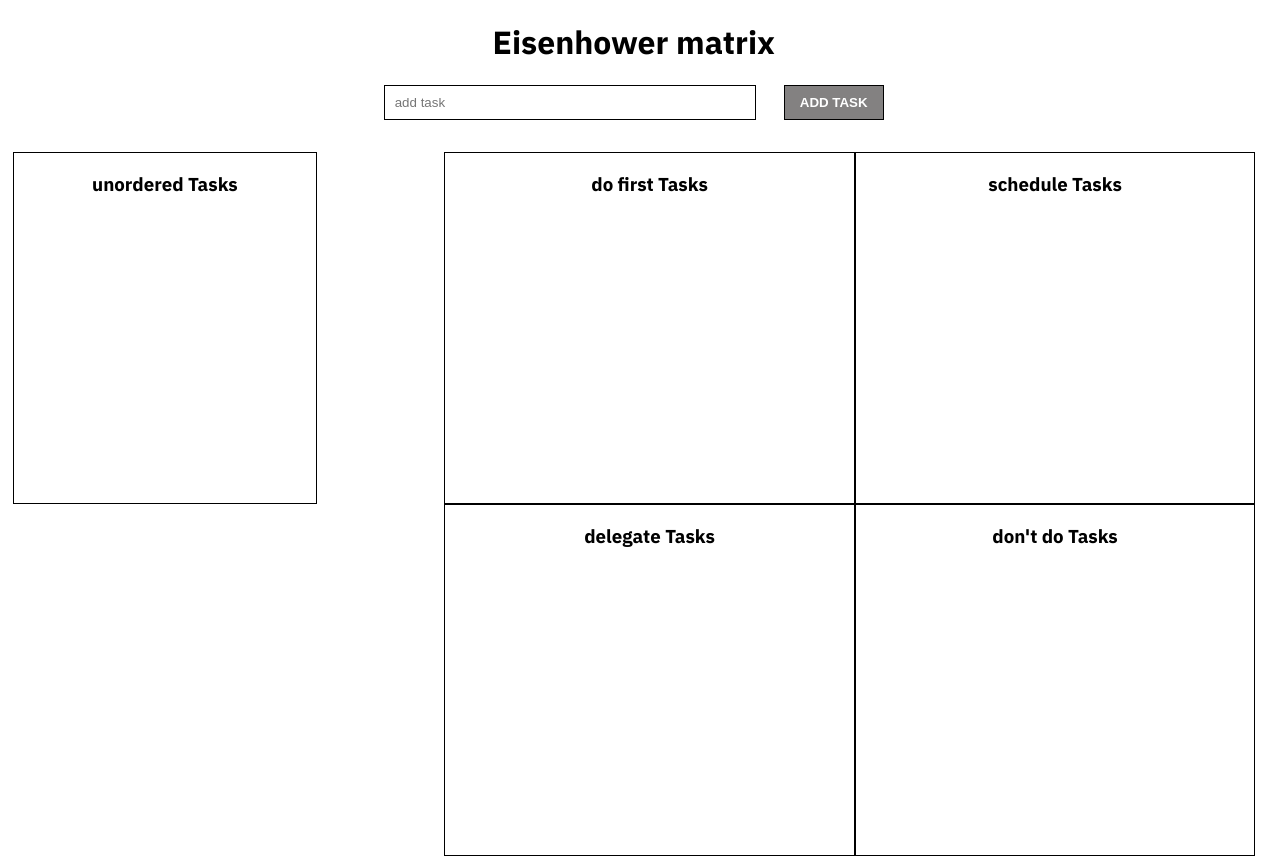
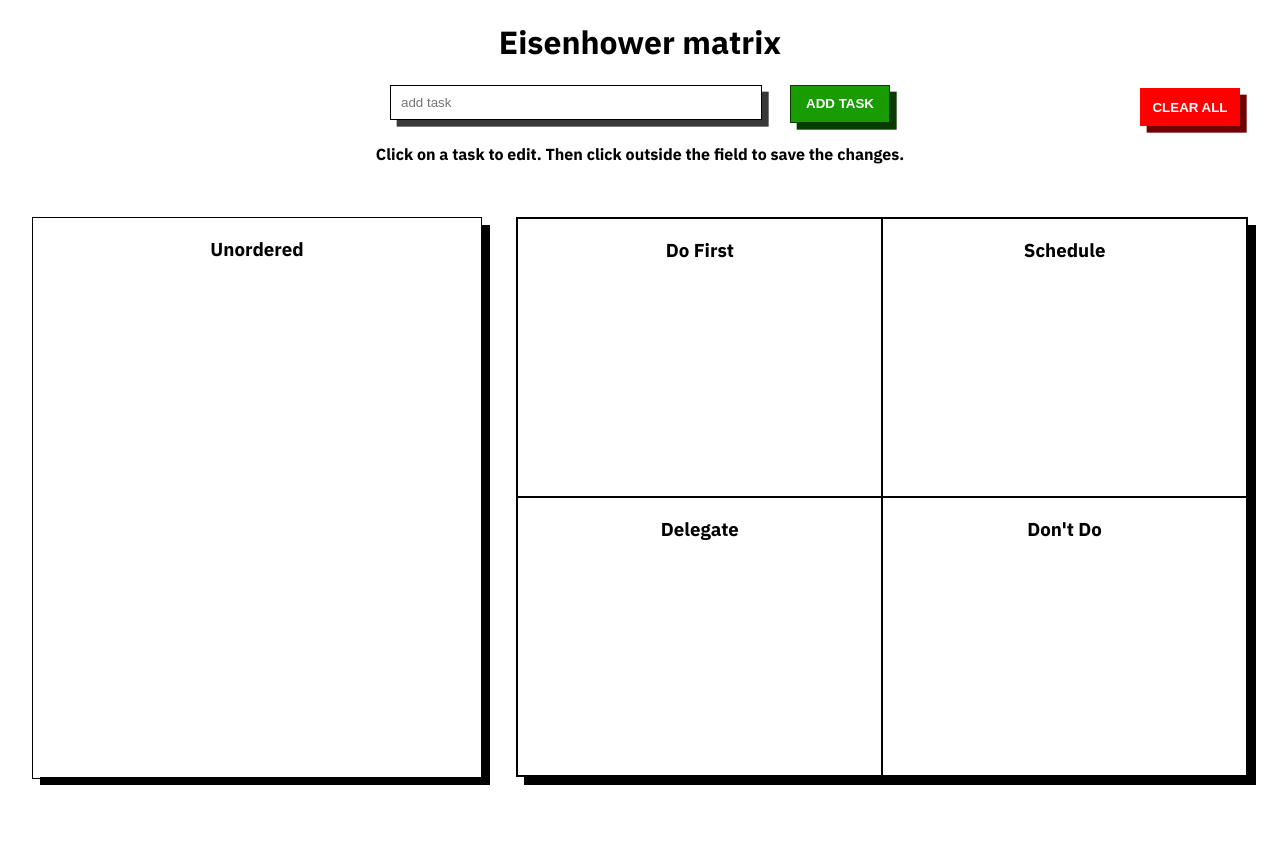
Before and after one commit to marselgabdulov/Eisenhower-matrix, a React (Create React App) app: page / in a window 1280 px wide. After the commit the page ends 800 px from the top, so only its background shows below. Built offline with nearby package versions, Linux system fonts and the light colour scheme.

Commit message:
Styling app

```diff
--- a/src/App.js
+++ b/src/App.js
@@ -3,31 +3,38 @@ import './App.scss';
 import Form from './components/Form';
 import TaskList from './components/TaskList';
 import StorageLoader from './components/StorageLoader';
+import ClearButton from './components/ClearButton';
 import TasksState from './context/tasks/TasksState';
 
 function App() {
   return (
     <TasksState>
+      <div className='rotate'>
+        <span>please rotate the phone</span>
+      </div>
       <div className='app'>
         <StorageLoader />
         <div className='app-head'>
           <h1 className='app-title'>Eisenhower matrix</h1>
           <Form />
+          <h4>
+            Click on a task to edit. Then click outside the field to save the
+            changes.
+          </h4>
         </div>
-        <div className='unordered-list'>
-          <TaskList priority='unordered' />
+        <div className='clear-all'>
+          <ClearButton />
         </div>
-        <div className='do-first-list'>
-          <TaskList priority='do first' />
-        </div>
-        <div className='schedule-list'>
-          <TaskList priority='schedule' />
-        </div>
-        <div className='delegate-list'>
-          <TaskList priority='delegate' />
-        </div>
-        <div className='dont-do-list'>
-          <TaskList priority="don't do" />
+        <div className='app-lists'>
+          <div className='unordered-list'>
+            <TaskList priority='unordered' />
+          </div>
+          <div className='app-matrix'>
+            <TaskList priority='do first' />
+            <TaskList priority='schedule' />
+            <TaskList priority='delegate' />
+            <TaskList priority="don't do" />
+          </div>
         </div>
       </div>
     </TasksState>
--- a/src/App.scss
+++ b/src/App.scss
@@ -1,83 +1,97 @@
-.app {
-  display: grid;
-  margin-left: 1%;
-  grid-template-columns: 24% 10% 32.5% 31.5%;
-  grid-template-rows: auto;
-  grid-template-areas:
-    "head head head head"
-    "unordered . do-first schedule"
-    ". . delegate dont-do";
-}
+.rotate {
+  position: fixed;
+  left: 0;
+  right: 0;
+  top: 0;
+  bottom: 0;
+  background-color: white;
+  z-index: 1200;
+  display: none;
 
-.app-title {
-  text-align: center;
+  span {
+    font-size: 1.25em;
+    font-weight: bold;
+    border: 1px solid black;
+    padding: 20px;
+    box-shadow: 0.5em 0.5em black;
+    position: relative;
+    float: left;
+    top: 50%;
+    left: 50%;
+    transform: translate(-50%, -50%);
+    color: black;
+    text-transform: uppercase;
+  }
 }
 
 .app-head {
-  grid-area: head;
   display: flex;
   flex-direction: column;
   align-items: center;
-  margin-bottom: 2em;
+}
+
+.clear-all {
+  position: fixed;
+  z-index: 1000;
 }
 
 .unordered-list {
-  grid-area: unordered;
+  height: auto;
+  box-shadow: 0.5em 0.5em black;
 }
 
-.do-first-list {
-  grid-area: do-first;
+.app-matrix {
+  display: flex;
+  flex-wrap: wrap;
+  border: 1px solid black;
+  box-shadow: 0.5em 0.5em black;
 }
 
-.schedule-list {
-  grid-area: schedule;
-}
-
-.delegate-list {
-  grid-area: delegate;
-}
-
-.dont-do-list {
-  grid-area: dont-do;
+.task-list {
+  display: flex;
+  align-items: center;
 }
 
 .form {
-  width: 500px;
   justify-content: space-between;
   display: flex;
 
   .input {
-    width: 350px;
-    height: 1em;
-    padding: 10px;
     outline: none;
     border: 1px solid black;
+    box-shadow: 0.5em 0.5em #383838;
   }
 }
 
-// .task-body,
-// .button,
-// .input,
-// .select-priority,
-// .task-list {
-//   box-shadow: 0.5em 0.5em #555;
-// }
+.app-lists {
+  display: flex;
+  flex-wrap: wrap;
+  justify-content: space-between;
+}
 
 .task-list {
   border: 1px solid black;
-  min-height: 350px;
+}
+
+.task-list__title {
+  text-transform: capitalize;
+  margin-bottom: 0;
 }
 
 .task-button {
   background: transparent;
-  border: none !important;
+  border: 1px solid black;
+  box-shadow: 0.25em 0.25em black;
   outline: none;
   display: flex;
   align-items: center;
+  justify-content: center;
+  width: 2em;
+  height: 2em;
 
   * {
-    width: 1.5em;
-    height: 1.5em;
+    width: 100%;
+    height: 100%;
   }
 
   &:hover {
@@ -86,9 +100,7 @@
 }
 
 .button {
-  width: 100px;
   color: white;
-  border: 1px solid black;
   text-transform: uppercase;
   font-weight: bold;
 
@@ -99,15 +111,19 @@
 
   &:hover {
     cursor: pointer;
-    filter: brightness(95%);
+    filter: brightness(90%);
   }
 
   &.create {
-    background-color: #838181;
+    background-color: #199b02;
+    border: 1px solid #093a01;
+    box-shadow: 0.5em 0.5em #093a01;
   }
 
   &.delete {
-    background-color: #838181;
+    background-color: red;
+    border: 1px solid red;
+    box-shadow: 0.5em 0.5em #700202;
   }
 }
 
@@ -118,21 +134,493 @@
 }
 
 .task {
+  position: relative;
   margin-top: 1em;
   display: flex;
   justify-content: space-between;
-  width: 400px;
+  align-items: center;
+  width: 90%;
+}
 
-  * {
-    border: 1px solid #000;
+.task-body {
+  border: 1px solid #000;
+  padding: 10px;
+  display: inline-block;
+  min-width: 80%;
+  height: 1em;
+  outline: none;
+
+  box-shadow: 0.5em 0.5em #383838;
+
+  &:hover {
+    cursor: pointer;
   }
 }
 
-.task-body {
-  width: 220px;
-  padding: 10px;
-  height: 1em;
+.select-priority {
+  border: 1px solid #000;
+  outline: none;
+  height: 3em;
+  box-shadow: 0.5em 0.5em #383838;
+  background-color: #fff;
 
+  &:hover {
+    cursor: pointer;
+  }
 }
 
-.select-priority {}
+//////////////////////////
+.done-container {
+  display: block;
+  position: relative;
+  cursor: pointer;
+  margin-top: 12px;
+  margin-right: 10px;
+  margin-left: 10px;
+  -webkit-user-select: none;
+  -moz-user-select: none;
+  -ms-user-select: none;
+  user-select: none;
+}
+
+/* Hide the browser's default checkbox */
+.done-container input {
+  position: absolute;
+  opacity: 0;
+  cursor: pointer;
+  height: 0;
+  width: 0;
+}
+
+/* Create a custom checkbox */
+.checkmark {
+  position: absolute;
+  top: -1.2em;
+  left: -0.75em;
+  height: 1.5em;
+  width: 1.5em;
+  background-color: white;
+  border: 1px solid black;
+  box-shadow: 0.2em 0.2em black;
+}
+
+/* On mouse-over, add a grey background color */
+.done-container:hover input ~ .checkmark {
+  background-color: white;
+}
+
+/* When the checkbox is checked, add a blue background */
+.done-container input:checked ~ .checkmark {
+  background-color: white;
+}
+
+/* Create the checkmark/indicator (hidden when not checked) */
+.checkmark:after {
+  content: '';
+  position: absolute;
+  display: none;
+}
+
+/* Show the checkmark when checked */
+.done-container input:checked ~ .checkmark:after {
+  display: block;
+}
+
+/* Style the checkmark/indicator */
+.done-container .checkmark:after {
+  left: 0.5em;
+  top: 0em;
+  width: 7px;
+  height: 15px;
+  border: solid black;
+  border-width: 0 3px 3px 0;
+  -webkit-transform: rotate(45deg);
+  -ms-transform: rotate(45deg);
+  transform: rotate(45deg);
+}
+
+.done-marker {
+  z-index: 1000;
+  position: absolute;
+  top: -2px;
+  left: 0;
+  height: 2.5em;
+  background-color: transparent;
+  background-color: rgba(255, 253, 253, 0.5);
+
+  .done-line {
+    margin-top: 25px;
+    margin-left: 2.5%;
+    width: 95%;
+    height: 2px;
+    background-color: black;
+  }
+}
+
+// mobile-landscape
+@media screen and (max-width: 1023px) and (orientation: landscape) {
+  .rotate {
+    display: block;
+  }
+}
+
+// mobile-portrait
+@media (max-width: 599px) and (orientation: portrait) {
+  .app-head {
+    width: 90%;
+    margin: 2.5%;
+
+    .app-title {
+      margin-top: 2em;
+    }
+  }
+
+  .form {
+    width: 90%;
+
+    .input {
+      width: calc(90% - 80px);
+      height: 1em;
+      padding: 10px;
+    }
+  }
+
+  .button {
+    width: 75px;
+    height: 2.75em;
+    padding: 2px;
+  }
+
+  .clear-all {
+    top: 1em;
+    right: 1em;
+  }
+
+  .app-lists {
+    width: 92.5%;
+    margin-top: 2em;
+    margin-left: 2.5%;
+    margin-right: auto;
+    flex-direction: column;
+    height: auto;
+  }
+
+  .unordered-list {
+    width: 100%;
+    min-height: 50vh;
+    height: auto;
+
+    .task-list {
+      height: 100%;
+    }
+  }
+
+  .app-matrix {
+    margin-top: 2em;
+    width: 100%;
+    height: auto;
+
+    .task-list {
+      width: calc(100% - 2px);
+      min-height: 25vh;
+      text-align: center;
+    }
+  }
+
+  .task {
+    width: 330px;
+    margin-left: 0;
+    margin-right: 2em;
+    padding: 0;
+  }
+
+  .task-body {
+    padding: 10px;
+    min-width: 150px;
+  }
+
+  .done-marker {
+    width: 170px;
+  }
+}
+
+// tublet-portrait
+@media (min-width: 600px) and (orientation: portrait) {
+  .form {
+    width: 450px;
+
+    .input {
+      width: 320px;
+      height: 1em;
+      padding: 10px;
+    }
+  }
+
+  .button {
+    width: 80px;
+    height: 2.85em;
+    padding: 5px;
+  }
+
+  .clear-all {
+    top: 5.4em;
+    right: 1.5em;
+  }
+
+  .app-lists {
+    width: 95%;
+    margin-top: 2em;
+    margin-left: auto;
+    margin-right: auto;
+    flex-direction: column;
+    height: auto;
+  }
+
+  .unordered-list {
+    width: 100%;
+    min-height: 40vh;
+    height: auto;
+
+    .task-list {
+      height: 100%;
+    }
+  }
+
+  .app-matrix {
+    margin-top: 2em;
+    width: 100%;
+    height: auto;
+
+    .task-list {
+      width: calc(100% - 2px);
+      min-height: 25vh;
+      text-align: center;
+    }
+  }
+
+  .task {
+    width: 500px;
+    margin-left: 0;
+    margin-right: 2em;
+    padding: 0;
+  }
+
+  .task-body {
+    padding: 10px;
+    width: 250px;
+  }
+
+  .done-marker {
+    width: 270px;
+  }
+}
+
+// tablet-landscape
+@media (min-width: 900px) and (orientation: landscape) {
+  .form {
+    width: 500px;
+
+    .input {
+      width: 350px;
+      height: 1em;
+      padding: 10px;
+    }
+  }
+
+  .button {
+    width: 100px;
+    height: 2.85em;
+    padding: 10px;
+  }
+
+  .clear-all {
+    top: 5.5em;
+    right: 2.5%;
+  }
+
+  .app-lists {
+    width: 95%;
+    margin-top: 2em;
+    margin-left: auto;
+    margin-right: auto;
+    flex-direction: column;
+    height: auto;
+  }
+
+  .unordered-list {
+    width: 100%;
+    min-height: 50vh;
+    height: auto;
+
+    .task-list {
+      height: 100%;
+    }
+  }
+
+  .app-matrix {
+    margin-top: 2em;
+    width: 100%;
+    height: auto;
+
+    .task-list {
+      width: calc(100% - 2px);
+      min-height: 25vh;
+      text-align: center;
+    }
+  }
+
+  .task {
+    width: 700px;
+    margin-left: 0;
+    margin-right: 2em;
+    padding: 0;
+  }
+
+  .task-body {
+    padding: 10px;
+    width: 450px;
+  }
+
+  .done-marker {
+    width: 470px;
+  }
+}
+
+// desktop/laptop
+@media (min-width: 1200px) {
+  .form {
+    width: 500px;
+
+    .input {
+      width: 350px;
+      height: 1em;
+      padding: 10px;
+    }
+  }
+
+  .button {
+    width: 100px;
+    height: 2.85em;
+    padding: 10px;
+  }
+
+  .clear-all {
+    top: 5.5em;
+    right: 2.5em;
+  }
+
+  .app-lists {
+    width: 95%;
+    margin-top: 2em;
+    margin-left: auto;
+    margin-right: auto;
+    flex-direction: row;
+    height: auto;
+  }
+
+  .unordered-list {
+    width: 37%;
+    min-height: 70vh;
+    height: auto;
+
+    .task-list {
+      height: 100%;
+    }
+  }
+
+  .app-matrix {
+    width: 60%;
+    height: auto;
+    margin-top: 0;
+
+    .task-list {
+      width: calc(50% - 2px);
+      text-align: center;
+    }
+  }
+
+  .task {
+    width: 425px;
+    margin-left: 0;
+    margin-right: 2em;
+    padding: 0;
+  }
+
+  .task-body {
+    padding: 10px;
+    width: 240px;
+  }
+
+  .done-marker {
+    width: 250px;
+  }
+}
+
+// desktop x-large
+@media (min-width: 1800px) {
+  .form {
+    width: 500px;
+
+    .input {
+      width: 350px;
+      height: 1em;
+      padding: 10px;
+    }
+  }
+
+  .button {
+    width: 100px;
+    height: 2.85em;
+    padding: 10px;
+  }
+
+  .clear-all {
+    top: 5.5em;
+    right: 5%;
+  }
+
+  .app-lists {
+    width: 90%;
+    margin-top: 2em;
+    margin-left: auto;
+    margin-right: auto;
+    flex-direction: row;
+    height: auto;
+  }
+
+  .unordered-list {
+    width: 30%;
+    min-height: 70vh;
+    height: auto;
+
+    .task-list {
+      height: 100%;
+    }
+  }
+
+  .app-matrix {
+    width: 60%;
+    height: auto;
+
+    .task-list {
+      width: calc(50% - 2px);
+      text-align: center;
+    }
+  }
+
+  .task {
+    width: 470px;
+    margin-left: 0;
+    margin-right: 2em;
+    padding: 0;
+  }
+
+  .task-body {
+    padding: 10px;
+    width: 270px;
+  }
+
+  .done-marker {
+    width: 290px;
+  }
+}
--- a/src/components/ClearButton.js
+++ b/src/components/ClearButton.js
@@ -6,7 +6,7 @@ function ClearButton() {
   const { clearAll } = tasksContext;
 
   return (
-    <button className='button' onClick={clearAll}>
+    <button className='button delete' onClick={clearAll}>
       Clear All
     </button>
   );
--- a/src/components/Task.js
+++ b/src/components/Task.js
@@ -31,7 +31,7 @@ function Task({ body, taskId, isDone }) {
         text={body}
         labelClassName='task-body'
         inputClassName='task-body'
-        inputWidth='220px'
+        inputWidth='100% !important'
         inputHeight='1em'
         inputMaxLength={50}
         labelFontWeight='bold'
--- a/src/components/TaskList.js
+++ b/src/components/TaskList.js
@@ -8,7 +8,7 @@ function TaskList({ priority }) {
 
   return (
     <div className='task-list'>
-      <h3 className='task-list__title'>{priority} Tasks</h3>
+      <h3 className='task-list__title'>{priority}</h3>
       <ul>
         {getTaskList(priority).map(task => (
           <Task
@@ -16,6 +16,7 @@ function TaskList({ priority }) {
             body={task.task}
             taskId={task.id}
             taskPriority={task.priority}
+            isDone={task.done}
           />
         ))}
       </ul>
```
